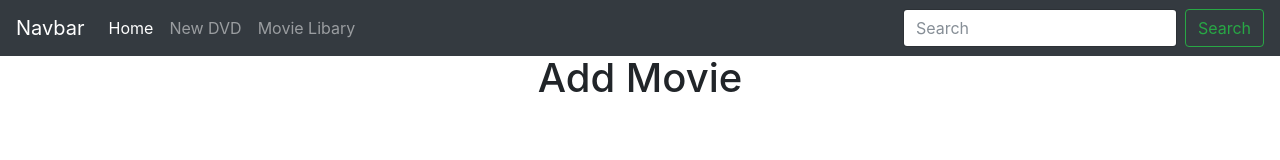
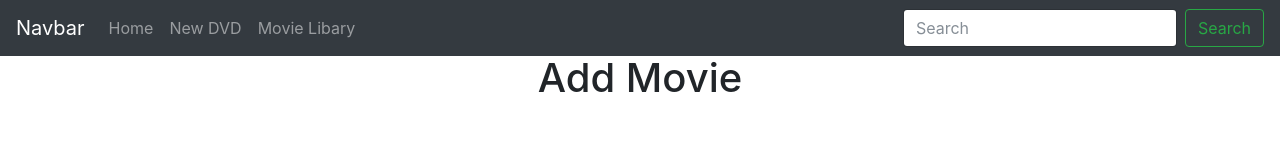
Before and after one commit to maki3p/MDBM, an Angular app: page /add-dvd in a window 1280 px wide. Shown: the top 160 px of the page. Built offline with nearby package versions, Linux system fonts and the light colour scheme.

Commit message:
youtube update

```diff
--- a/src/app/app.component.html
+++ b/src/app/app.component.html
@@ -6,8 +6,8 @@
 
   <div class="collapse navbar-collapse" id="navbarSupportedContent">
     <ul class="navbar-nav mr-auto">
-      <li class="nav-item active">
-        <a class="nav-link" href="#">Home <span class="sr-only">(current)</span></a>
+      <li class="nav-item">
+        <a class="nav-link" (click)="navigateToRoute('welcome')">Home </a>
       </li>
       <li class="nav-item">
         <a class="nav-link" (click)="navigateToRoute('add-dvd')">New DVD</a>
--- a/src/components/add-dvd/add-dvd.ts
+++ b/src/components/add-dvd/add-dvd.ts
@@ -1,13 +1,16 @@
-import { Component, Input, OnInit, ViewChild } from "@angular/core"
+import { Component, Input, OnInit, ViewChild} from "@angular/core"
 import { Router, ActivatedRoute } from "@angular/router"
 import { NgForm, FormGroup, FormControl, FormBuilder, Validators } from "@angular/forms";
 import { MovieService } from "../../services/movie.service";
 import { Movie } from "../../models/movie";
-import { DomSanitizer } from "@angular/platform-browser"
+import { DomSanitizer } from "@angular/platform-browser";
+
 @Component({
     selector: "add-dvd",
     templateUrl: "./add-dvd.html",
-    styleUrls: ['./add-dvd.css']
+    styleUrls: ['./add-dvd.css'],
+
+
 })
 
 
@@ -63,7 +66,7 @@ export class AddDvdComponent {
         this.movie.time = this.movieForm.value["time"];
         this.movie.year = this.movieForm.value["year"];
         this.movie.coverUrl = this.movieForm.value["coverUrl"];
-        this.movie.trailerUrl = this.movieForm.value["trailerUrl"];
+        this.movie.trailerUrl = this.movieForm.value["trailerUrl"].replace("watch?v=","embed/");
         this.movie.id = this.movieForm.value["id"]
         console.log(this.movie);
 
--- a/src/components/component-module.ts
+++ b/src/components/component-module.ts
@@ -1,7 +1,7 @@
 import { NgModule } from '@angular/core';
 import { CommonModule } from "@angular/common";
 import {ReactiveFormsModule,FormsModule, } from "@angular/forms"
-import {AddDvdComponent} from "./add-dvd"
+import {AddDvdComponent } from "./add-dvd"
 import { WelcomeComponent} from "./welcome"
 import { MovieService } from "../services/movie.service";
 import {MovieLibaryComponent} from "./movie-libary"
@@ -21,10 +21,12 @@ import { MovieDetailsComoponent} from "./movie-details"
     ReactiveFormsModule,
     FormsModule,
 
+
   ],
   exports: [
-    AddDvdComponent
+    AddDvdComponent,
   ],
   providers: [MovieService],
+
 })
 export class ComponentModule { }
--- a/src/components/movie-details/movie-details.ts
+++ b/src/components/movie-details/movie-details.ts
@@ -43,7 +43,7 @@ export class MovieDetailsComoponent implements OnInit {
             this.year = data.year;
             this.trailerUrl = data.trailerUrl;
             this.genre = data.genre;
-            this.trustedDashboardUrl = this.sanitizer.bypassSecurityTrustResourceUrl(data.trailerUrl)
+            this.trustedDashboardUrl = this.sanitizer.bypassSecurityTrustResourceUrl(data.trailerUrl.replace("watch?v=","embed/"))
         });
     }
 
```
